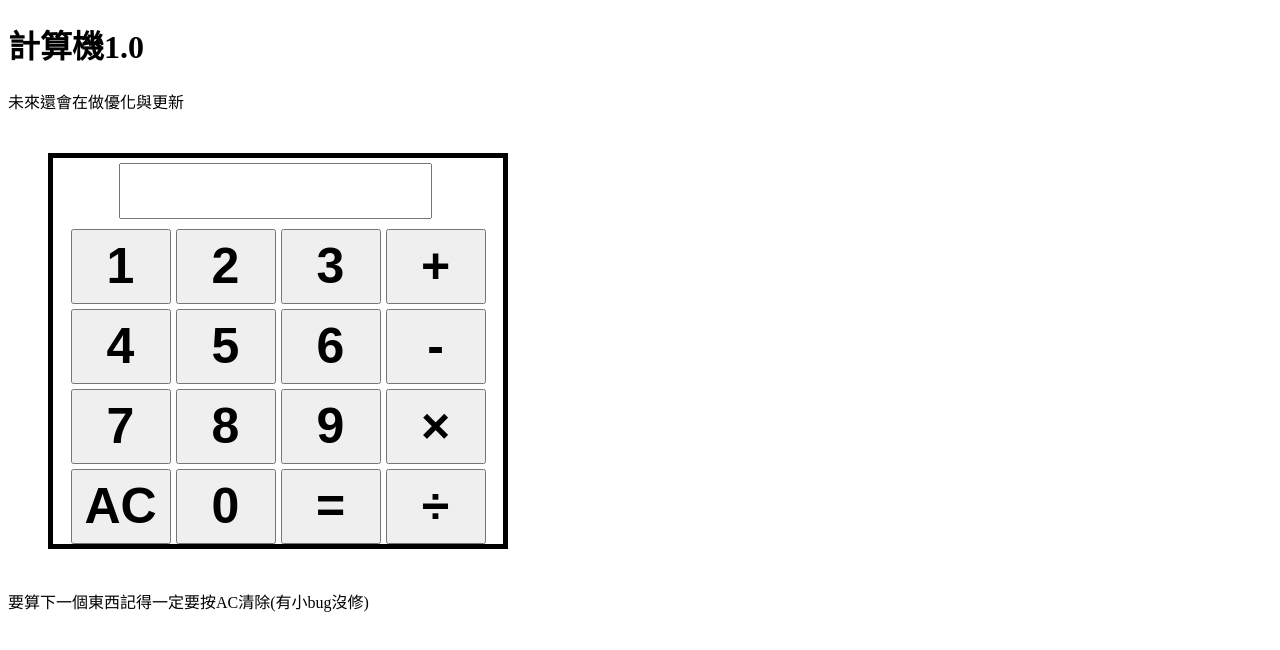
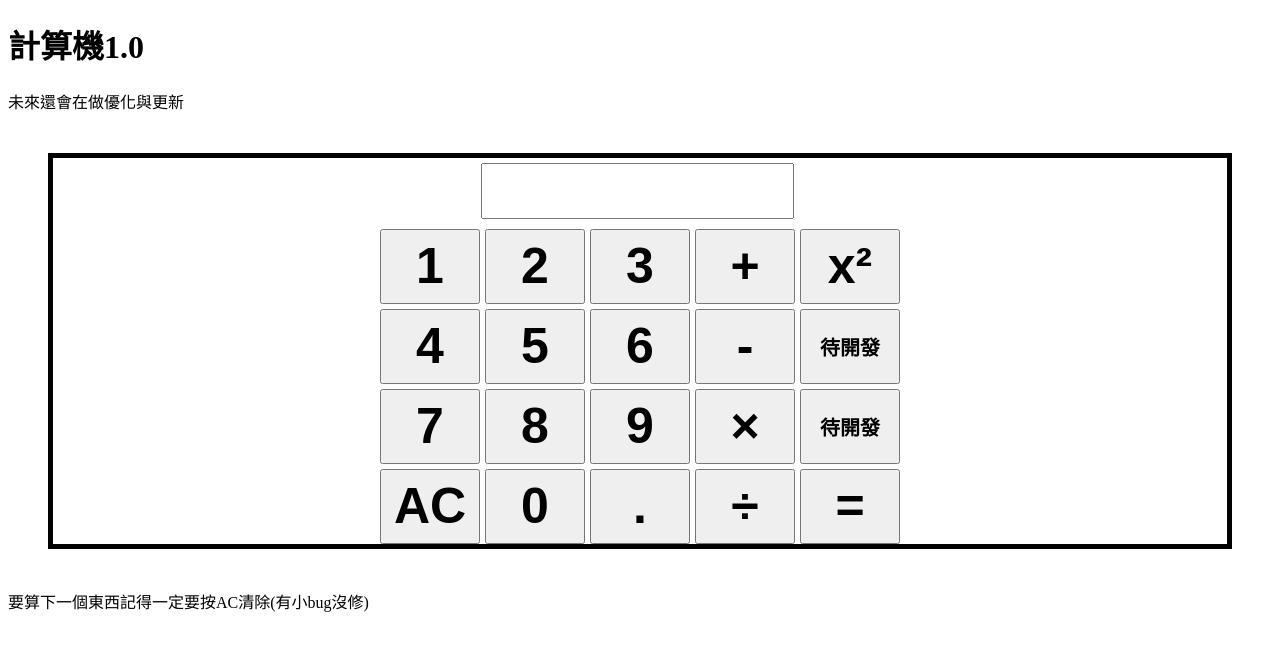
Before and after one commit to yogurt0617/calculate-M, a plain HTML site: page index.html in a window 1280 px wide. Both pictures are taken after a click on the button "AC". Drawn offline with Linux system fonts and the light colour scheme.

Commit message:
新增小數與平方計算

```diff
--- a/calculate-M.css
+++ b/calculate-M.css
@@ -7,7 +7,7 @@
     justify-content:center;
     align-items:center;
     gap:5px;
-    width: 450px;
+    width: auto;
 }
 
 .num{
@@ -25,6 +25,7 @@
     font-weight:bolder;
 }
 
+
 #inputans{
     margin:5px 10px 5px 5px;
     width:305px;
--- a/calculate-M.js
+++ b/calculate-M.js
@@ -1,5 +1,9 @@
 
 let inputans = document.getElementById("inputans")
+
+function squrt(numsqurt){
+    return numsqurt * numsqurt
+}
 
 document.querySelectorAll("button").forEach(btn=>{
     btn.addEventListener("click",()=>{
@@ -10,15 +14,18 @@ document.querySelectorAll("button").forEach(btn=>{
         if(value === "="){
             try{
                 inputans.value = eval(inputans.value)
+                console.log(inputans.value)
             }catch{
                 inputans.value = "錯誤"
             }
         }
-
+        else if(value === "squrt"){
+            var squrtx = squrt(inputans.value)
+            inputans.value = squrtx
+        }
         else if(value === "AC"){
             inputans.value =""
         }
-
         else {
         inputans.value += value;
         }
--- a/index.html
+++ b/index.html
@@ -11,29 +11,33 @@
     <p>未來還會在做優化與更新</p>
     <div class = "numbtn">
         <input type="" readonly id="inputans">
-                <div class="num">
+            <div class="num">
             <button data-val="1">1</button>
             <button data-val="2">2</button>
             <button data-val="3">3</button>
             <button data-val="+">+</button>
+            <button data-val="squrt">x²</button>
         </div>
         <div class="num">
             <button data-val="4">4</button>
             <button data-val="5">5</button>
             <button data-val="6">6</button>
             <button data-val="-">-</button>
+            <button data-val="" class="nothing" style="font-size: 20px;">待開發</button>
         </div>
         <div class="num">
             <button data-val="7">7</button>
             <button data-val="8">8</button>
             <button data-val="9">9</button>
             <button data-val="*">×</button>
+            <button data-val="" class="nothing" style="font-size: 20px;">待開發</button>
         </div>
         <div class="num">
             <button data-val="AC">AC</button>
             <button data-val="0">0</button>
+            <button data-val="">.</button>
+            <button data-val="/">÷</button>
             <button data-val="=">=</button>
-            <button data-val="/">÷</button>
         </div>
     </div>
     <p>要算下一個東西記得一定要按AC清除(有小bug沒修)</p>
```
Also changed, not shown: maybe.txt (added).
